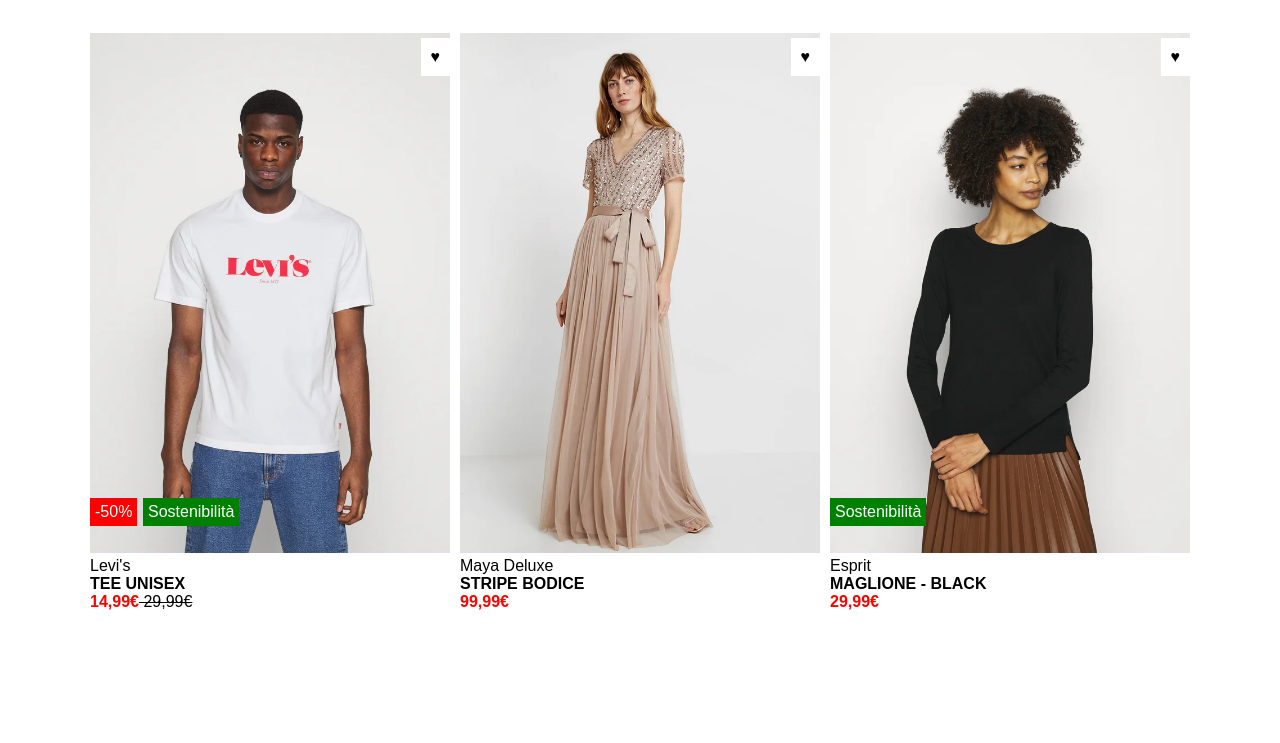
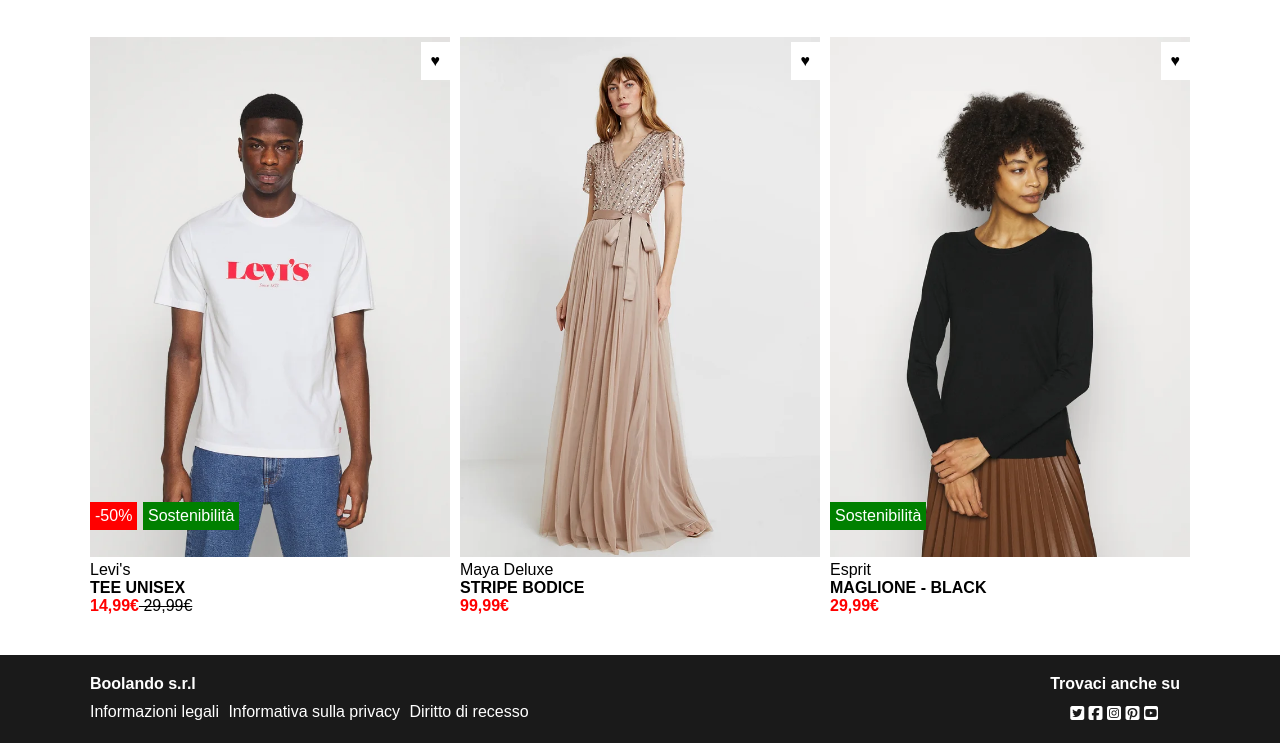
Before and after one commit to Marcodellavecchia95/html-css-boolando, a plain HTML site: page index.html in a window 1280 px wide. Shown: the part 691-1434 px from the top of the page. Before the commit the page ends 1342 px from the top, so only its background shows below. Drawn offline with Linux system fonts and the light colour scheme.

Commit message:
add footer

```diff
--- a/css/style.css
+++ b/css/style.css
@@ -11,6 +11,7 @@
 
 ul {
   list-style: none;
+  margin-top: 10px;
 }
 a {
   text-decoration: none;
@@ -126,3 +127,29 @@
 .card-hover {
   display: none;
 }
+
+/* FOOTER  */
+
+.page-footer {
+  background-color: #1a1a1a;
+}
+
+.bottom-footer {
+  display: flex;
+  padding: 20px 0;
+  justify-content: space-between;
+}
+
+h4 {
+  color: white;
+}
+
+h5 {
+  color: white;
+  font-size: 1rem;
+  padding-right: 10px;
+}
+.icons {
+  padding-left: 20px;
+  padding-top: 12px;
+}
--- a/index.html
+++ b/index.html
@@ -141,5 +141,31 @@
         </div>
       </div>
     </main>
+    <footer>
+      <div class="page-footer">
+        <div class="container">
+          <div class="bottom-footer">
+            <div class="bottom-left">
+              <h4>Boolando s.r.l</h4>
+              <ul>
+                <li><a href="#">Informazioni legali</a></li>
+                <li><a href="#">Informativa sulla privacy</a></li>
+                <li><a href="#">Diritto di recesso</a></li>
+              </ul>
+            </div>
+            <div class="bottom-right">
+              <h5>Trovaci anche su</h5>
+              <div class="icons">
+                <i class="fa-brands fa-square-twitter"></i>
+                <i class="fa-brands fa-square-facebook"></i>
+                <i class="fa-brands fa-square-instagram"></i>
+                <i class="fa-brands fa-square-pinterest"></i>
+                <i class="fa-brands fa-square-youtube"></i>
+              </div>
+            </div>
+          </div>
+        </div>
+      </div>
+    </footer>
   </body>
 </html>
```
